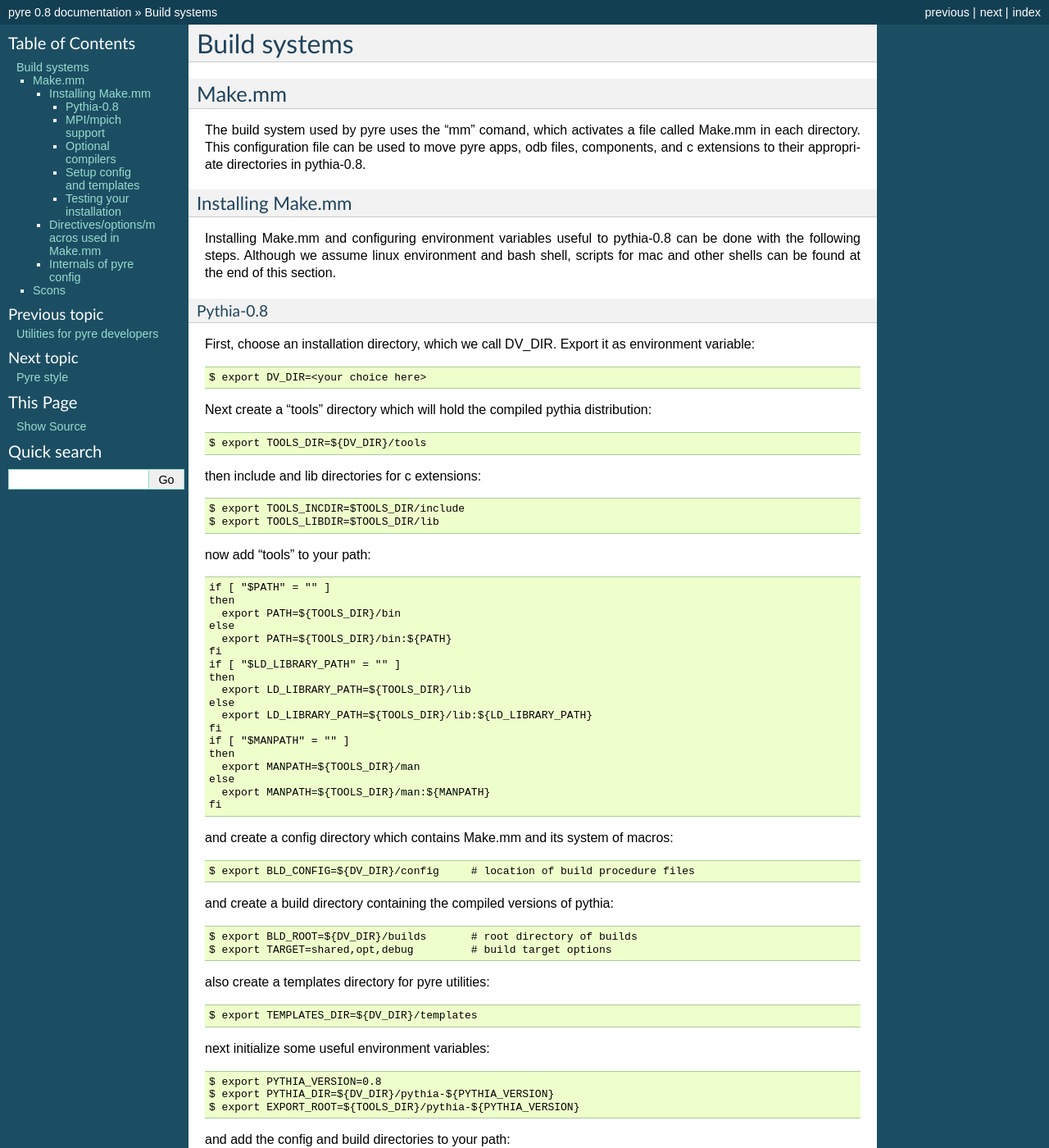
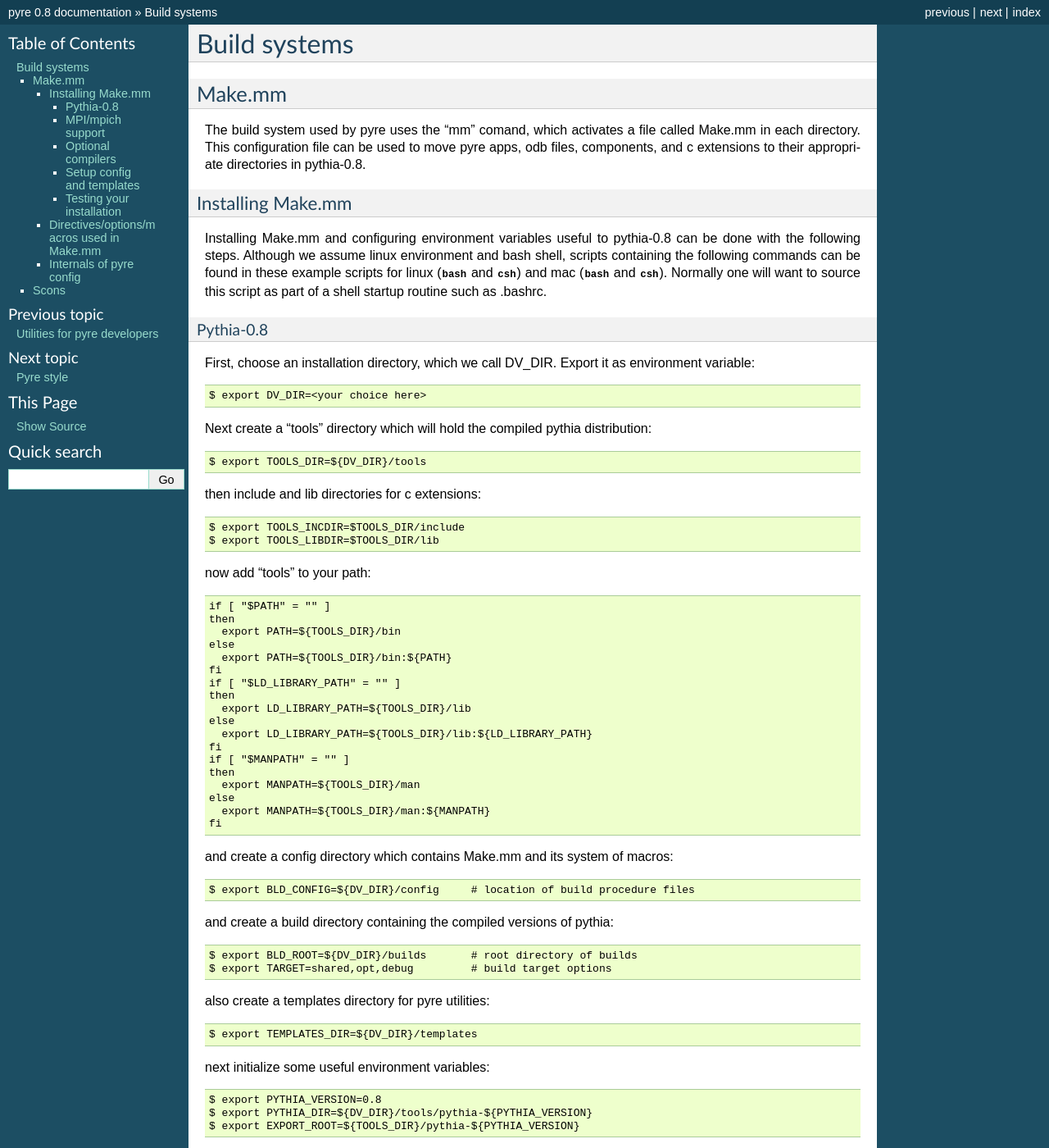
Before and after one commit to danse-inelastic/pyre, a Sphinx documentation site: the page built from docs/makeMm.rst, in a window 1280 px wide and 1400 px high. Shown: the whole window at 82% size. Built offline with Sphinx 7.4.7, drawn with Linux system fonts in a browser that asks for light colours; formulas are drawn with MathJax 3; some of the changed text lies outside the part shown.

```diff
--- a/docs/makeMm.rst
+++ b/docs/makeMm.rst
@@ -13,7 +13,7 @@ The build system used by pyre uses the "mm" comand, which activates a file calle
 Installing Make.mm
 ^^^^^^^^^^^^^^^^^^
 
-Installing Make.mm and configuring environment variables useful to pythia-0.8 can be done with the following steps.  Although we assume linux environment and bash shell, scripts for mac and other shells can be found at the end of this section.
+Installing Make.mm and configuring environment variables useful to pythia-0.8 can be done with the following steps.  Although we assume linux environment and bash shell, scripts containing the following commands can be found in these example scripts for linux (:download:`bash <bash_tools.linux>` and :download:`csh <csh_tools.linux>`) and mac (:download:`bash <bash_tools.mac>` and :download:`csh <csh_tools.mac>`).  Normally one will want to source this script as part of a shell startup routine such as .bashrc.
 
 Pythia-0.8
 """"""""""
@@ -68,7 +68,7 @@ also create a templates directory for pyre utilities::
 next initialize some useful environment variables::
 
   $ export PYTHIA_VERSION=0.8
-  $ export PYTHIA_DIR=${DV_DIR}/pythia-${PYTHIA_VERSION}
+  $ export PYTHIA_DIR=${DV_DIR}/tools/pythia-${PYTHIA_VERSION}
   $ export EXPORT_ROOT=${TOOLS_DIR}/pythia-${PYTHIA_VERSION}
 
 and add the config and build directories to your path::
```
Also changed, not shown: other parts of docs/makeMm.rst (+0 -2 lines), docs/VNFinstallguide.rst (+12 -3 lines), 1 other file.
